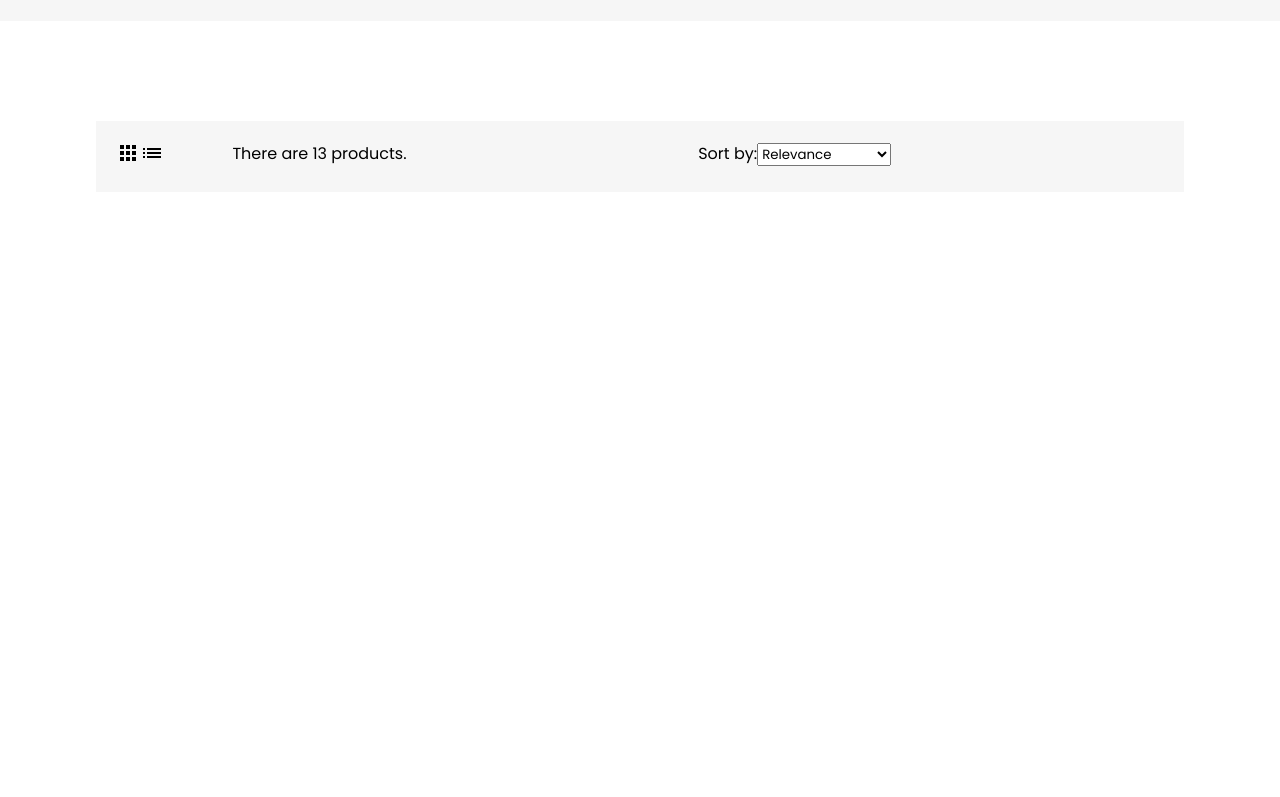
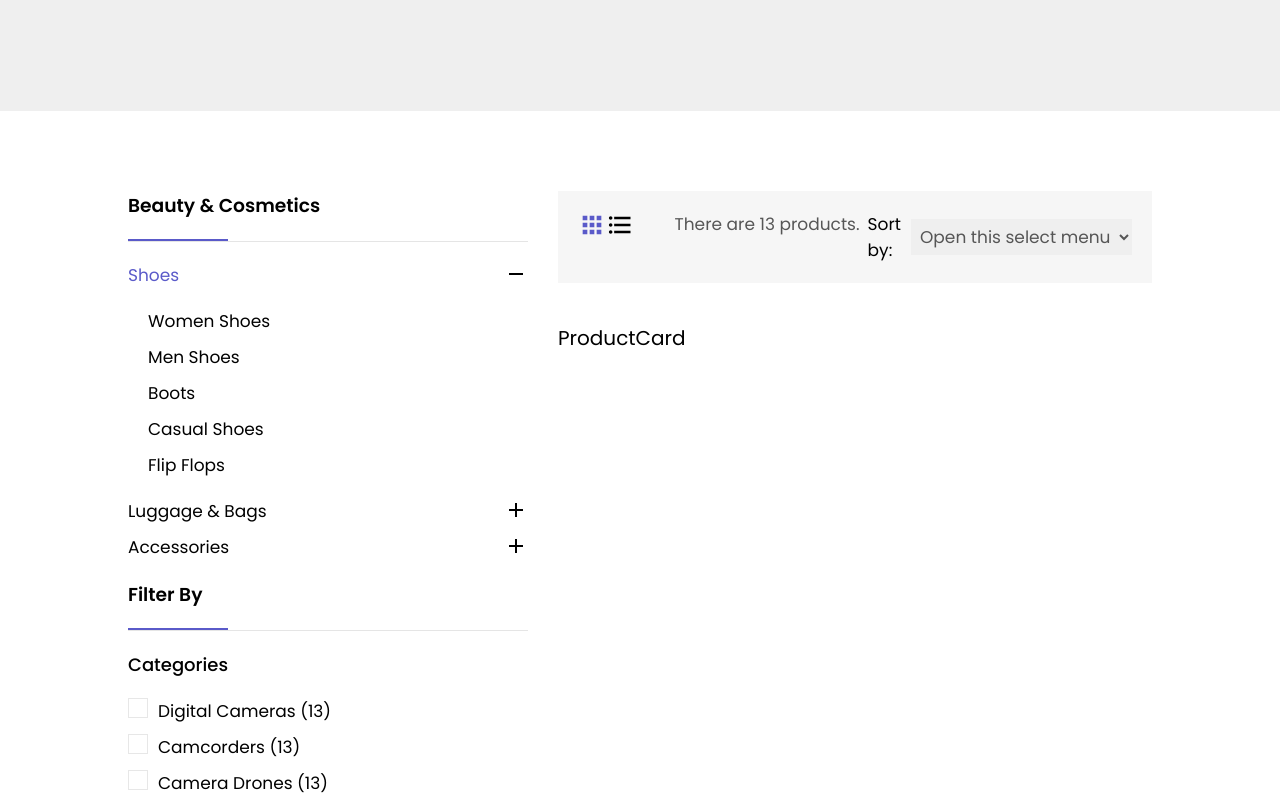
Before and after one commit to marichellebisuna/looki, a React (Create React App) app: page /products in a window 1280 px wide. Shown: the part 300-1097 px from the top of the page. Before the commit the page ends 800 px from the top, so only its background shows below. Built offline with nearby package versions, Linux system fonts and the light colour scheme.

Commit message:
UI for Product Grid created

```diff
--- a/src/App.js
+++ b/src/App.js
@@ -19,7 +19,7 @@ function App() {
   return (
 
   <Routes>
-     <Route exact path="/" element={<Home />}/>
+    <Route exact path="/" element={<Home />}/>
     <Route path="/products" element={<Products />}/>
     <Route path="/products/:id" element={<Product />}/>
     <Route path="/contact" element={<ContactUs />}/>
--- /dev/null
+++ b/src/components/cards/ProductCard.js
@@ -0,0 +1,9 @@
+import './productcard.scss';
+
+const ProductCard = () => {
+  return (
+    <div className='card'>ProductCard</div>
+  )
+}
+
+export default ProductCard
--- /dev/null
+++ b/src/components/cards/productcard.scss
@@ -0,0 +1,4 @@
+.card{
+
+  font-size: 20px;
+}
--- a/src/components/navbar/navbar.scss
+++ b/src/components/navbar/navbar.scss
@@ -6,7 +6,7 @@
   margin:0 auto;
   position: relative;
   padding:10px 0;
-  z-index:999999;
+  // z-index:999999;
   .container{
     width:80%;
     margin: 0 auto;
--- a/src/components/products/ShopsNav.js
+++ b/src/components/products/ShopsNav.js
@@ -1,18 +1,19 @@
-import { AppsOutlined, ListOutlined } from '@material-ui/icons';
+import { AppsOutlined} from '@material-ui/icons';
+import { FormatListBulleted} from '@mui/icons-material';
 import './shopsNav.scss';
 
 const ShopsNav = () => {
   return (
     <div className="shops-nav">
       <div className="grids">
-       <AppsOutlined />
-        <ListOutlined />
+       <AppsOutlined className='active icon'/>
+        <FormatListBulleted className='icon'/>
       </div>
       <p>There are 13 products.</p>
       <div className="sort">
         Sort by:
         <select>
-            <option value="0">Relevance</option>
+          <option value="0">Open this select menu</option>
           <option value="1">Name, A to Z</option>
           <option value="2">Name, Z to A</option>
           <option value="3">Price, low to high</option>
--- a/src/components/products/shopsNav.scss
+++ b/src/components/products/shopsNav.scss
@@ -1,17 +1,40 @@
 .shops-nav{
   background-color: var(--banner-color);
-  margin-top: 100px;
   margin-bottom: 40px;
   padding:10px 0;
   display: flex;
   padding: 20px;
+  font-size: 17px;
  .grids{
-  flex: 0.5;
+  flex: 1;
+  .icon{
+    font-size: 28px;
+    &.active{
+    color:var(--primary-color);
+    }
+  }
  }
  p{
   flex:2;
+  color:var(--text-color);
+
  }
  .sort{
+  display: flex;
+  gap:10px;
   flex:2;
+  justify-content: flex-end;
+  align-items: center;
+  select{
+    font-size: 17px;
+    padding: 5px;
+    border:0;
+    outline:0;
+    color:var(--text-color);
+    option{
+      border:0;
+      outline:0;
+    }
+  }
  }
 }
--- a/src/pages/product/Product.js
+++ b/src/pages/product/Product.js
@@ -90,10 +90,10 @@ const Product = () => {
         <div className="desc" onClick={handleTab3}>Reviews</div>
       </div>
       <div className="box">
-        <div className={active==="tab1"?"tab1 active":"tab"}>
+        <div className={active==="tab1"?"active":"tab"}>
           Lorem ipsum dolor sit amet consectetur adipisicing elit. Vero ducimus id cum tempora repudiandae alias pariatur ipsam, quis officia totam maxime dolorem aliquid dignissimos porro assumenda minima eligendi inventore odio?
         </div>
-        <div className={active==="tab2"?"tab2 active":"tab"}>
+        <div className={active==="tab2"?"active":"tab"}>
         <table>
           <tr>
             <td>Weight</td>
@@ -113,7 +113,7 @@ const Product = () => {
           </tr>
         </table>
         </div>
-        <div className={active==="tab3"?"tab3 active":"tab"}>
+        <div className={active==="tab3"?"active":"tab"}>
           <Reviews />
         </div>
 
--- a/src/pages/products/Products.js
+++ b/src/pages/products/Products.js
@@ -1,17 +1,160 @@
 import './products.scss'
-import Banner from '../../components/products/Banner'
+import Breadcrumbs from '../../components/breadcrumbs/Breadcrumbs'
+import Layout from '../../components/layout/Layout'
+import { AddOutlined, RemoveOutlined } from '@material-ui/icons'
+import { useState } from 'react'
+import Box from '@mui/material/Box';
+import Slider from '@mui/material/Slider';
 import ShopsNav from '../../components/products/ShopsNav'
+import ProductCard from '../../components/cards/ProductCard'
 
 const Products = () => {
+
+  function valuetext(value) {
+    return `${value}°C`;
+  }
+
+  const [value, setValue] = useState([20, 50]);
+
+  const handleChange = (event, newValue) => {
+    setValue(newValue);
+  };
+
+  const [active, setActive] = useState("tab1")
+  const handleTab1=()=>{
+    setActive("tab1")
+  }
+  const handleTab2=()=>{
+    setActive("tab2")
+  }
+  const handleTab3=()=>{
+    setActive("tab3")
+  }
   return (
-    <div className="products">
-      <Banner/>
-      <div className="container">
-        <ShopsNav />
-      </div>
+    <Layout>
+      <Breadcrumbs title="beauty & cosmetics"/>
+        <div className="products">
+          <div className="left">
+            <h3>Beauty & Cosmetics</h3>
+            <div className="line"/>
+            <div className="container">
+              <div className="accordion">
+              <div className="name">
+                <div className={active==="tab1"?"title active":"title"} onClick={handleTab1}>Shoes</div>
+                {active==="tab1"?<RemoveOutlined/>:<AddOutlined/> }
+              </div>
+              <ul className={active==="tab1"?"active":"tab"}>
+                <li>Women shoes</li>
+                <li>men shoes</li>
+                <li>boots</li>
+                <li>casual shoes</li>
+                <li>flip flops</li>
+              </ul>
+            </div>
+            <div className="accordion">
+              <div className="name">
+                <div className={active==="tab2"?"title active":"title"} onClick={handleTab2}>Luggage & bags</div>
+                {active==="tab2"?<RemoveOutlined/>:<AddOutlined/> }
+              </div>
+              <ul className={active==="tab2"?"active":"tab"}>
+                <li>Stylish Backpacks</li>
+                <li>shoulder bags</li>
+                <li>crossbody bags</li>
+                <li>briefcases</li>
+                <li>luggage and travel</li>
+              </ul>
+            </div>
+            <div className="accordion">
+              <div className="name">
+                <div className={active==="tab3"?"title active":"title"} onClick={handleTab3}>Accessories</div>
+                {active==="tab3"?<RemoveOutlined/>:<AddOutlined/> }
 
-      </div>
+              </div>
+              <ul className={active==="tab3"?"active":"tab"}>
+                <li>Cosmetic bags & cases</li>
+                <li>wallets & card holders</li>
+                <li>luggage covers</li>
+                <li>passport covers</li>
+                <li>bag parts & accessories</li>
+              </ul>
+            </div>
+            </div>
 
+            <h3>Filter By</h3>
+            <div className="line"/>
+            <h4>Categories</h4>
+            <ul>
+              <li>
+                <div className="checkbox"/><label>Digital Cameras (13)</label><input type="checkbox"  name="" id="" /></li>
+
+              <li><div className="checkbox"/><label>Camcorders (13)</label><input type="checkbox"  name="" id="" /></li>
+
+              <li><div className="checkbox"/><label>Camera Drones (13)</label><input type="checkbox"  name="" id="" /></li>
+            </ul>
+            <h4>Price</h4>
+            <div className="range">€200 - €600</div>
+            <Box sx={{ width: 300 }}>
+              <Slider
+                getAriaLabel={() => 'Temperature range'}
+                value={value}
+                onChange={handleChange}
+                valueLabelDisplay="auto"
+                getAriaValueText={valuetext}
+                sx={{
+                  color: '#5a5ac9',
+                }}
+              />
+            </Box>
+            <h4>Size</h4>
+            <ul>
+              <li>
+                <div className="checkbox"/><label>S (2)</label><input type="checkbox"  name="" id="" /></li>
+
+              <li><div className="checkbox"/><label>M (2)</label><input type="checkbox"  name="" id="" /></li>
+
+              <li><div className="checkbox"/><label>L (2)</label><input type="checkbox"  name="" id="" /></li>
+
+              <li><div className="checkbox"/><label>XL (2)</label><input type="checkbox"  name="" id="" /></li>
+            </ul>
+            <h4>Color</h4>
+            <ul>
+              <li>
+                <div className="checkbox"/><label>Grey (4)</label><input type="checkbox"  name="" id="" /></li>
+
+              <li><div className="checkbox"/><label>White (3)</label><input type="checkbox"  name="" id="" /></li>
+
+              <li><div className="checkbox"/><label>Black (6)</label><input type="checkbox"  name="" id="" /></li>
+
+              <li><div className="checkbox"/><label>Camel (2)</label><input type="checkbox"  name="" id="" /></li>
+            </ul>
+            <h4>Brand</h4>
+            <ul>
+              <li>
+                <div className="checkbox"/><label>Graphic Corner (5)</label><input type="checkbox"  name="" id="" /></li>
+
+              <li><div className="checkbox"/><label>Studio Design (8)</label><input type="checkbox"  name="" id="" /></li>
+            </ul>
+            <h3>Product Tags</h3>
+            <div className="line"/>
+            <ul className='tags'>
+              <div className="tags">
+                <li className='tag'>Shopping</li>
+                <li className='tag'>New Products</li>
+                <li className='tag'>Accessories</li>
+                <li className='tag'>Sale</li>
+              </div>
+            </ul>
+            <img src="https://htmldemo.net/looki/looki/assets/img/banner/2.jpg" alt="" />
+          </div>
+
+          <div className="right">
+            <ShopsNav/>
+            <ProductCard/>
+          </div>
+
+        </div>
+
+  </Layout>
   )
 }
 
--- a/src/pages/products/products.scss
+++ b/src/pages/products/products.scss
@@ -1,7 +1,104 @@
 .products{
-  .container{
-    max-width: 85%;
-    margin: 0px auto;
+ width: 80%;
+  margin: 80px auto;
+  display: flex;
+  gap:30px;
+  .left{
+    // background-color: pink;
+    flex:1;
+    h3{
+      font-weight: 600;
+    }
+    .line {
+      margin:20px 0 20px 0;
+      border-bottom: 1px solid #E5E5E5;
+      &:after {
+      content: '';
+      display: block;
+      border-bottom: 2.5px solid var(--primary-color);
+      margin-top: -1.25px;
+      max-width: 100px;
+    }
+    }
+    .container{
+      margin-bottom: 20px;
+    .accordion{
+      margin:10px 0 ;
+      .name{
+        display: flex;
+        justify-content: space-between;
+        text-transform: capitalize;
+        font-size: 17px;
+        cursor: pointer;
+        .title{
+          color:black;
+          &.active, &:hover{
+            color:var(--primary-color)
+          }
+        }
+      }
+      ul{
+        list-style: none;
+         padding: 0;
+         padding-left:20px;
+         text-transform: capitalize;
+        &.tab{
+          display:none;
+        &.active{
+           display: block;
+          }
+         }
+        }
+    }
+  }
+    h4{
+      font-size: 18px;
+      font-weight: 500;
+      margin-bottom: 10px;
+      text-transform: capitalize;
+    }
+    ul{
+      display: flex;
+      flex-direction: column;
+      list-style: none;
+      padding: 0;
+      gap:10px;
+      margin: 20px 0;
+
+      &.tags{
+        .tags{
+        display: flex;
+        gap:10px;
+        flex-wrap: wrap;
+        }
+      }
+      li{
+        display: flex;
+        font-size: 17px;
+        margin: 0;
+        text-transform: capitalize;
+        input[type=checkbox]{
+          opacity: 0;
+        }
+        .checkbox{
+          border: 1px solid #e5e5e5e5;
+          width:20px;
+          height:20px;
+        }
+        label{
+          padding-left: 10px;
+        }
+        &.tag{
+            border: 1px solid #e5e5e5e5;
+            padding:10px 30px;
+           width:max-content;
+        }
+      }
+    }
+
+  }
+  .right{
+    flex:3;
   }
 
 }
```
Lines whose indentation alone changed are shown as unchanged.
